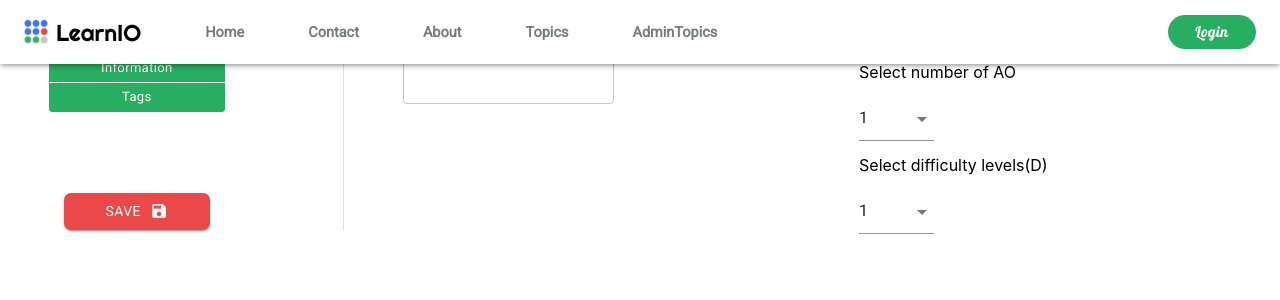
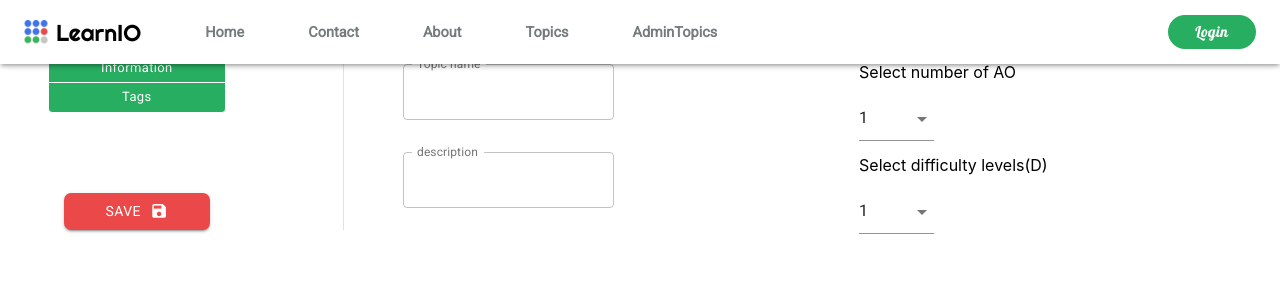
Before and after one commit to IvanLuksic/LearnIO, a React (Create React App) app in the folder learnio/: page /addtopic in a window 1280 px wide. Shown: the top 300 px of the page. Built offline with nearby package versions, Linux system fonts and the light colour scheme.

Commit message:
dodana labela za opis teme u addtopicPU

```diff
--- a/learnio/src/components/admin/AddTopicPU.jsx
+++ b/learnio/src/components/admin/AddTopicPU.jsx
@@ -103,15 +103,19 @@ function AddTopicPU(props){
     const [valueAO, setValueAO] = React.useState(1);
     const [valueD, setValueD] = React.useState(1);
     const [valueText,setValueText]=React.useState(' ');
+    const [desc,setDesc]=React.useState(' ');
     const [show1, setShow1] = React.useState(true);
     const [show2, setShow2] = React.useState(false);
     const [tagName, setTagName] = React.useState([]);
-    const topic = {topic: ' ', ao: 0, d: 0, tags: []};
+    const topic = {topic: ' ',description: ' ', ao: 0, d: 0, tags: []};
 
 
     const handleChangeTag = (event) => {
         setTagName(event.target.value);
     };
+    const handleChangeDesc=(event) => {
+      setDesc(event.target.value);
+  };
     const handleChangeText=(event)=>{
         setValueText(event.target.value);
     };
@@ -125,6 +129,7 @@ function AddTopicPU(props){
     //submit botun sprema vrijednosti i poziva closePopUp
     const handleSave= ()=>{
         topic.topic=valueText;
+        topic.description=desc;
         topic.ao=valueAO;
         topic.d=valueD;
         topic.tags=tagName;
@@ -179,7 +184,8 @@ function AddTopicPU(props){
                         show1 ?
                             <Grid container item direction="row" justify="space-between" alignItems="flex-start" style={{width:"70%"}}>
                                 <Grid style={{width:"30%"}}>
-                                    <TextField id="outlined-basic" variant="outlined" label="Topic name" value={valueText} onChange={handleChangeText}/>
+                                    <TextField style={{marginTop: "1em", marginBottom: "1em"}} id="outlined-basic" variant="outlined" label="Topic name" value={valueText} onChange={handleChangeText}/>
+                                    <TextField style={{marginTop: "1em", marginBottom: "1em"}} id="outlined-basic" variant="outlined" label="description" value={desc} onChange={handleChangeDesc}/>
                                 </Grid>
 
                                 <Grid style={{width:"45%"}}>
--- a/learnio/src/components/admin/topics.json
+++ b/learnio/src/components/admin/topics.json
@@ -3,6 +3,7 @@
 
         "id":1,
         "topic":"Trigonometry 1",
+        "description": "matematika",
         "ao":2,
         "d":4,
         "tags": [
@@ -13,6 +14,7 @@
     {
         "id":2,
         "topic":"Trigonometry 2",
+        "description": "matematika",
         "ao":3,
         "d":8,
         "tags": []
@@ -20,6 +22,7 @@
     {
         "id":3,
         "topic":"Trigonometry 3",
+        "description": "matematika",
         "ao":4,
         "d":9,
         "tags": [
@@ -30,6 +33,7 @@
     {
         "id":4,
         "topic":"Basic Calculus 1",
+        "description": "matematika",
         "ao":3,
         "d":4,
         "tags": [
@@ -41,6 +45,7 @@
     {
         "id":5,
         "topic":"Basic Calculus 2",
+        "description": "matematika",
         "ao":4,
         "d":3,
         "tags": [
@@ -51,6 +56,7 @@
     {
         "id":6,
         "topic":"Basic Calculus 3",
+        "description": "matematika",
         "ao":4,
         "d":7,
         "tags": [
@@ -61,6 +67,7 @@
     {
         "id":7,
         "topic":"Geometry 1",
+        "description": "matematika",
         "ao":2,
         "d":4,
         "tags": [
@@ -72,6 +79,7 @@
     {
         "id":8,
         "topic":"Geometry 2",
+        "description": "matematika",
         "ao":2,
         "d":9,
         "tags": [
```
